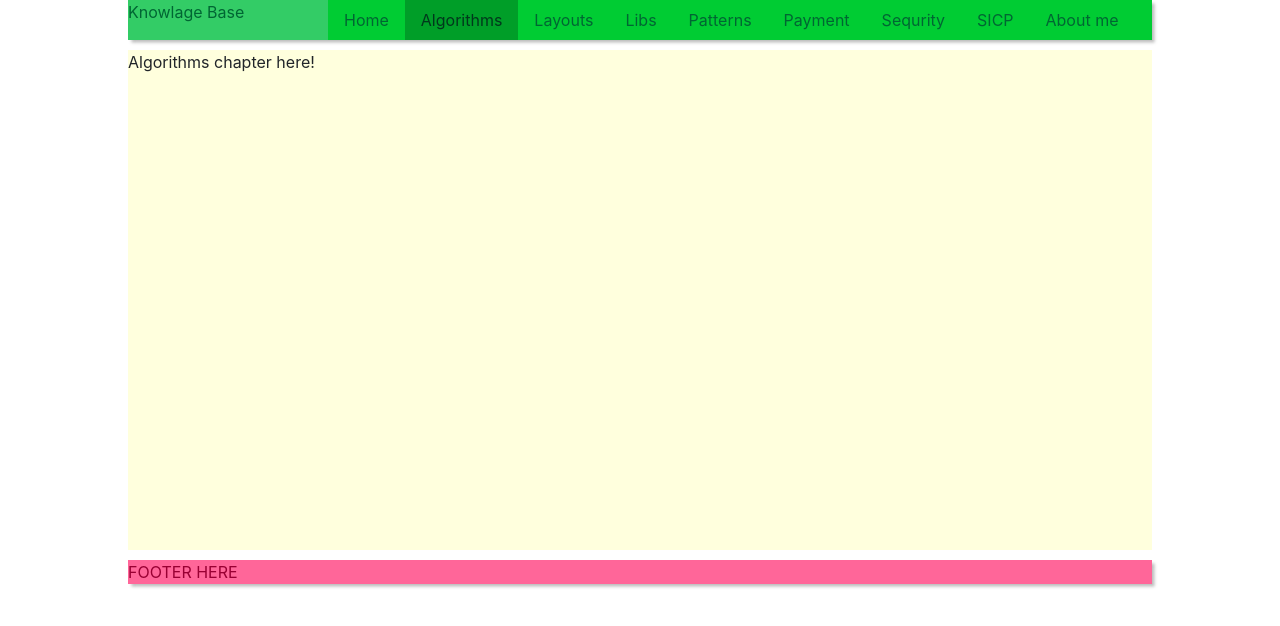
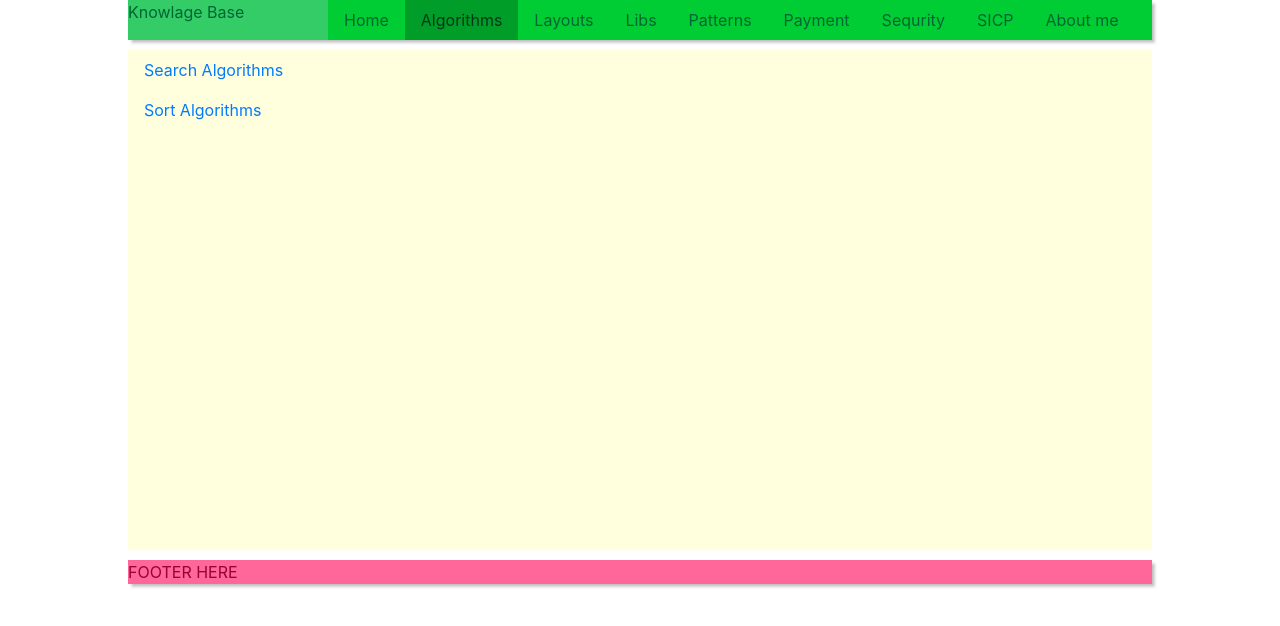
Before and after one commit to Poletay/examples, a React app: page /#/algorithms in a window 1280 px wide. Shown: the top 626 px of the page. Built offline with nearby package versions, Linux system fonts and the light colour scheme; the HTML template or start-up script is replaced by a standard one.

Commit message:
add left side menu

```diff
--- /dev/null
+++ b/src/components/Middle/LeftSideMenu/index.jsx
@@ -0,0 +1,27 @@
+import React from 'react';
+import PropTypes from 'prop-types';
+import { NavLink } from 'react-router-dom';
+import { uniqueId } from 'lodash';
+
+export default class LeftSideMenu extends React.Component {
+  static propTypes = {
+    items: PropTypes.array,
+  }
+
+  makeElementsList = (elements) => {
+    const elementsList = elements.map(el => (
+      <li className="nav-item" key={uniqueId()}>
+        <NavLink exact to={el.path} className="nav-link" activeClassName="active">{el.name}</NavLink>
+      </li>
+    ));
+    return elementsList;
+  }
+
+  render() {
+    return (
+      <ul className="nav flex-column">
+        {this.makeElementsList(this.props.items)}
+      </ul>
+    );
+  }
+}
--- a/src/components/contentChapters/AlgorithmsChapter/index.jsx
+++ b/src/components/contentChapters/AlgorithmsChapter/index.jsx
@@ -1,9 +1,26 @@
 import React from 'react';
+import { HashRouter } from 'react-router-dom';
+import LeftSideMenu from '../../Middle/LeftSideMenu';
+import SearchAlgorithms from './SearchAlgorithms';
+import SortAlgorithms from './SortAlgorithms';
+
+const algorithmsList = [
+  { name: 'Search Algorithms', path: '/search', component: SearchAlgorithms },
+  { name: 'Sort Algorithms', path: '/sort', component: SortAlgorithms },
+];
 
 const AlgorithmsChapter = () => (
-  <div className="chapter-algorithms">
-    Algorithms chapter here!
-  </div>
+  <HashRouter>
+    <div className="chapter-algorithms">
+      <div className="row">
+        <div className="col-4">
+          <LeftSideMenu items={algorithmsList} />
+        </div>
+        <div className="col-8">
+        </div>
+      </div>
+    </div>
+  </HashRouter>
 );
 
 export default AlgorithmsChapter;
```
Also changed, not shown: 1 other file (tests, documents, lock files or other folders).
